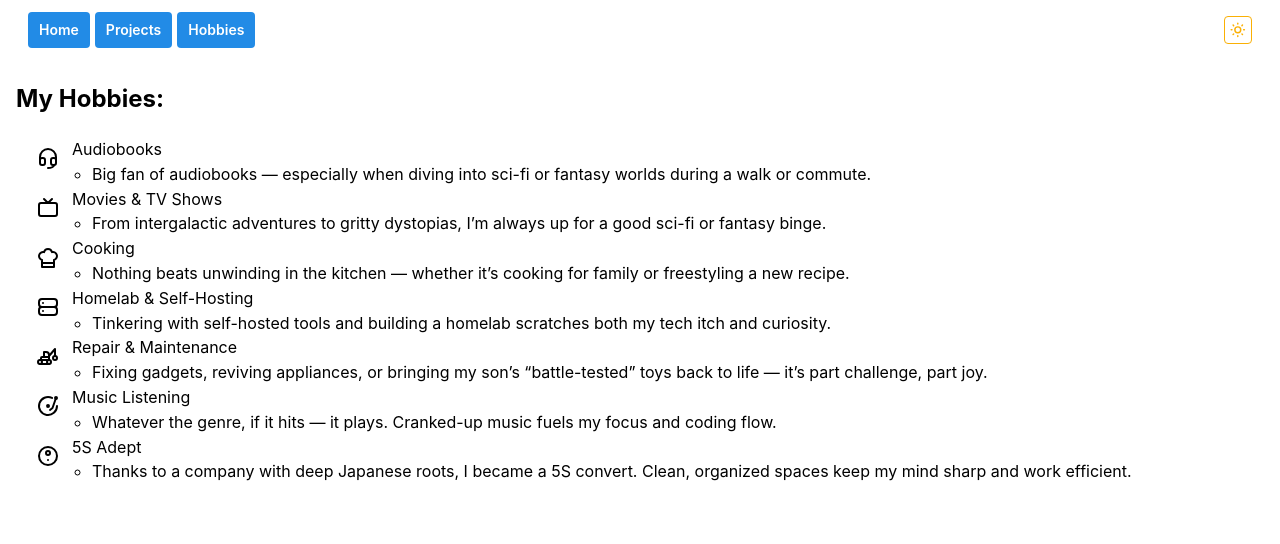
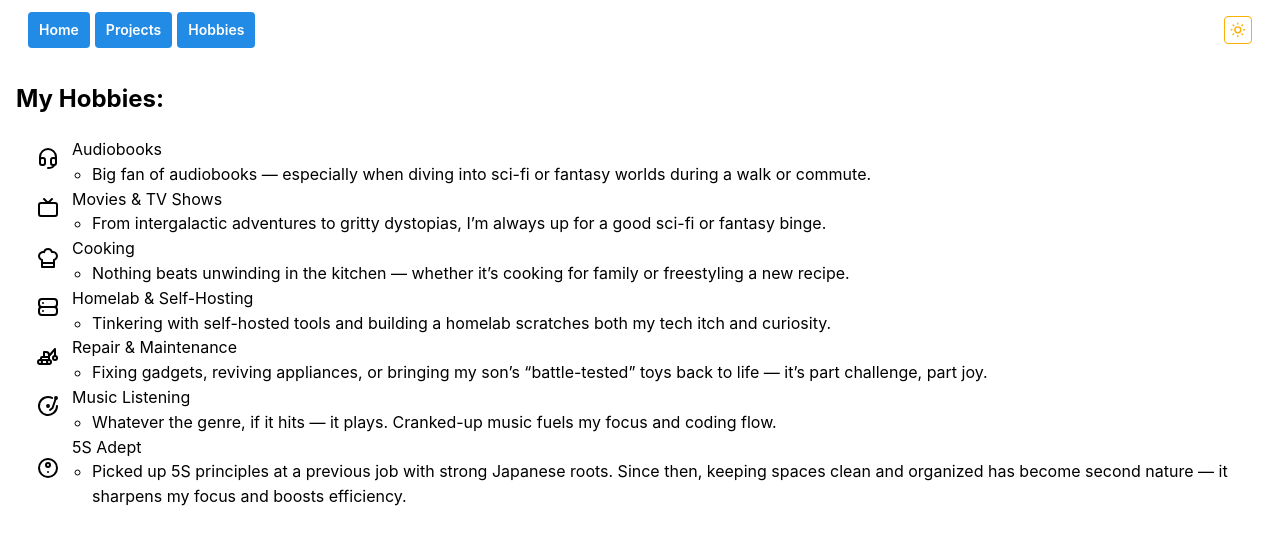
Before and after one commit to Dufran/homepage, a Next.js app: page /hobbies in a window 1280 px wide. Shown: the top 544 px of the page. Built offline with nearby package versions, Linux system fonts and the light colour scheme.

Commit message:
refactor(components): improve description for 5S Adept hobby
Updated the description for the '5S Adept' hobby to enhance clarity
and provide a more engaging narrative about the principles learned
and their impact on efficiency.

```diff
--- a/components/vars.ts
+++ b/components/vars.ts
@@ -61,7 +61,7 @@ export const hobbies: Hobby[] = [
     name: '5S Adept',
     icon: IconVacuumCleaner,
     description:
-      'Thanks to a company with deep Japanese roots, I became a 5S convert. Clean, organized spaces keep my mind sharp and work efficient.',
+      'Picked up 5S principles at a previous job with strong Japanese roots. Since then, keeping spaces clean and organized has become second nature — it sharpens my focus and boosts efficiency.',
   },
 ]
 type project = {
```
